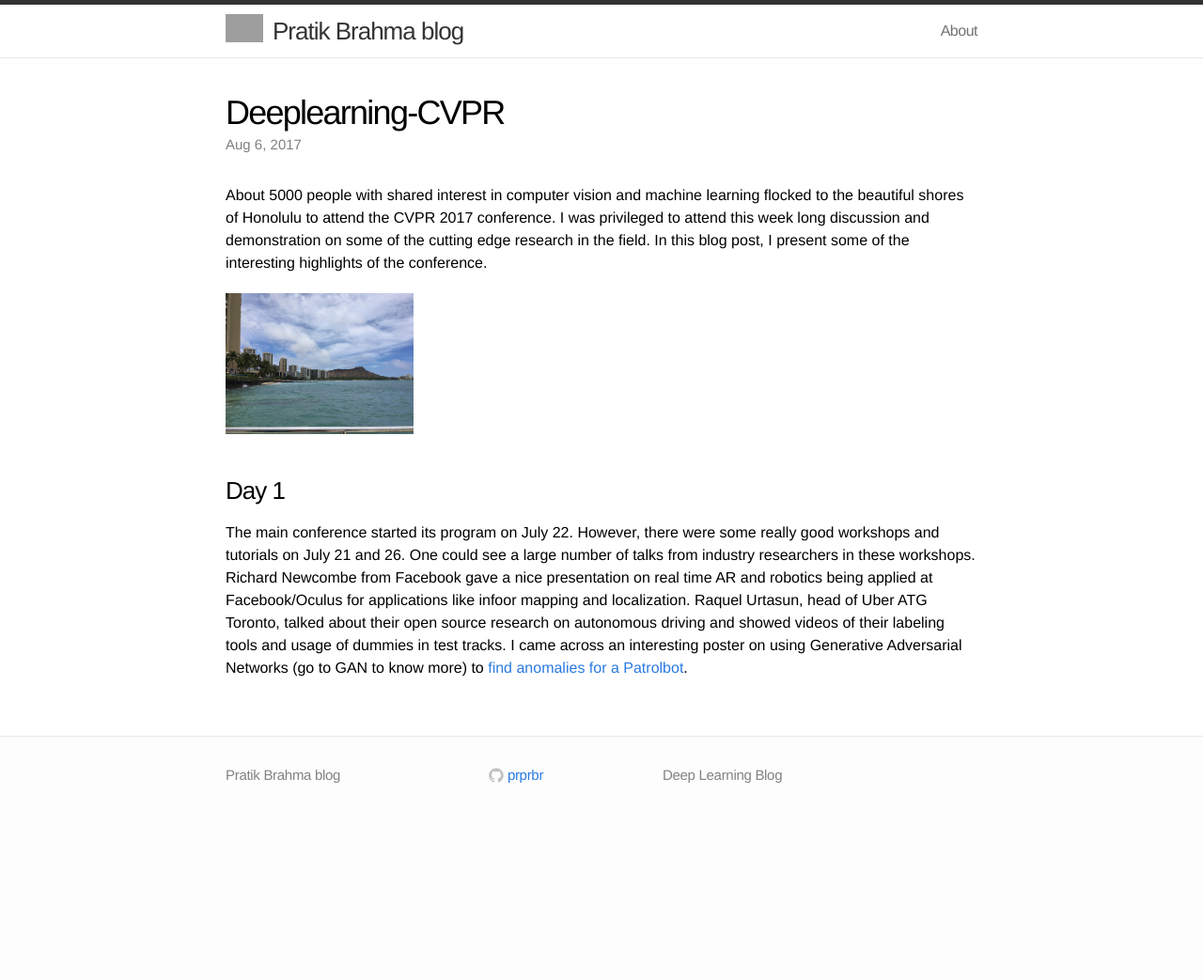
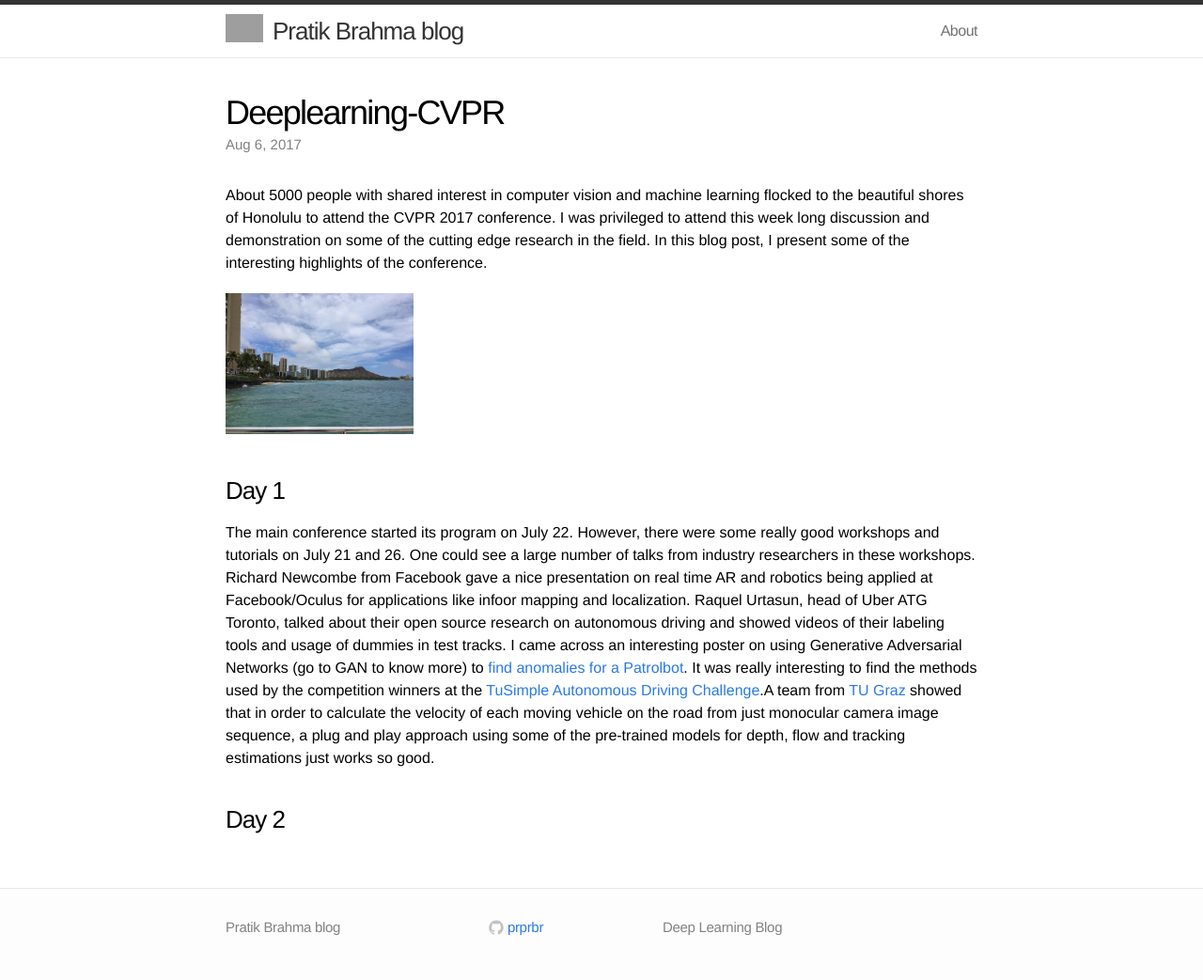
Before and after one commit to prprbr/prprbr.github.io, a Jekyll site: the page built from _posts/2017-08-06-Deeplearning-CVPR.markdown, in a window 1280 px wide. Shown: the whole page at 94% size. Built offline with Jekyll 4.4.1, drawn with Linux system fonts in a browser that asks for light colours; comment, search, counter and statistics services are not loaded; before the commit the page ends 900 px from its top, so only the background shows below that; grey boxes are pictures that could not be loaded.

Commit message:
Update 2017-08-06-Deeplearning-CVPR.markdown

```diff
--- a/_posts/2017-08-06-Deeplearning-CVPR.markdown
+++ b/_posts/2017-08-06-Deeplearning-CVPR.markdown
@@ -11,4 +11,6 @@ About 5000 people with shared interest in computer vision and machine learning f
 
 ### Day 1
 
-The main conference started its program on July 22. However, there were some really good workshops and tutorials on July 21 and 26. One could see a large number of talks from industry researchers in these workshops. Richard Newcombe from Facebook gave a nice presentation on real time AR and robotics being applied at Facebook/Oculus for applications like infoor mapping and localization.  Raquel Urtasun, head of Uber ATG Toronto, talked about their open source research on autonomous driving and showed videos of their labeling tools and usage of dummies in test tracks. I came across an interesting poster on using Generative Adversarial Networks (go to GAN to know more) to [find anomalies for a Patrolbot](http://juxi.net/workshop/deep-learning-robotic-vision-cvpr-2017/papers/18.pdf).
+The main conference started its program on July 22. However, there were some really good workshops and tutorials on July 21 and 26. One could see a large number of talks from industry researchers in these workshops. Richard Newcombe from Facebook gave a nice presentation on real time AR and robotics being applied at Facebook/Oculus for applications like infoor mapping and localization.  Raquel Urtasun, head of Uber ATG Toronto, talked about their open source research on autonomous driving and showed videos of their labeling tools and usage of dummies in test tracks. I came across an interesting poster on using Generative Adversarial Networks (go to GAN to know more) to [find anomalies for a Patrolbot](http://juxi.net/workshop/deep-learning-robotic-vision-cvpr-2017/papers/18.pdf). It was really interesting to find the methods used by the competition winners at the [TuSimple Autonomous Driving Challenge](http://benchmark.tusimple.ai/#/).A team from [TU Graz](http://benchmark.tusimple.ai/static/files/poster_velocity_1.pdf) showed that in order to calculate the velocity of each moving vehicle on the road from just monocular camera image sequence, a plug and play approach using some of the pre-trained models for depth, flow and tracking estimations just works so good.
+
+### Day 2
```
